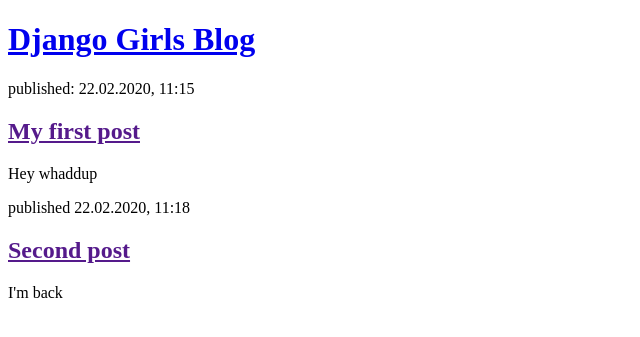
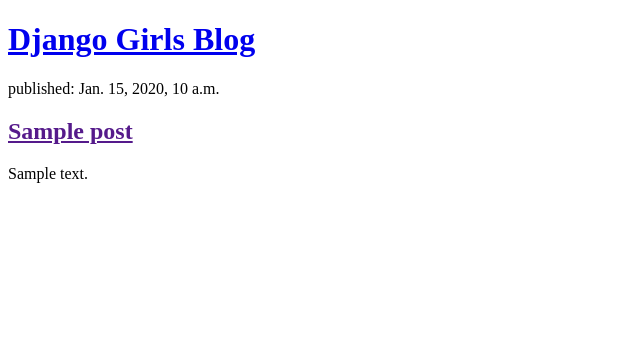
Before and after one commit to Hessonight/my-first-blog, a Django app: template blog/templates/blog/post_list.html in a window 1280 px wide. Shown: the top 337 px of the page, without its empty margins (0-640 px from the left). Run offline with Django 3.2, Linux system fonts and the light colour scheme; the template is opened without the code that fills it: most values are stand-ins (such as "Sample title", 1, 10 or a date in 2020).

Commit message:
modified template

```diff
--- a/blog/templates/blog/post_list.html
+++ b/blog/templates/blog/post_list.html
@@ -8,7 +8,7 @@
   <div>
    <h1><a href="/">Django Girls Blog</a></h1>
   </div>
-  <div>
+	  <!-- <div>
 	   <p>published: 22.02.2020, 11:15</p>
 	   <h2><a href="">My first post</a></h2>
 	   <p>Hey whaddup</p>
@@ -17,6 +17,13 @@
 	   <p>published 22.02.2020, 11:18</p>
 	   <h2><a href="">Second post</a></h2>
 	   <p>I'm back</p>
+	  </div> -->
+  {% for post in posts %}
+   <div>
+    <p>published: {{post.published_date}}</p>
+    <h2><a href="">{{post.title}}</a></h2>
+    <p>{{post.text|linebreaksbr}}</p>
    </div>
+  {% endfor %}
  </body>
 </html>
--- a/blog/views.py
+++ b/blog/views.py
@@ -1,4 +1,7 @@
 from django.shortcuts import render
+from django.utils import timezone
+from .models import Post
 
 def post_list(request):
-	return render(request, 'blog/post_list.html', {})
+	posts = Post.objects.filter(published_date__lte=timezone.now()).order_by('published_date')
+	return render(request, 'blog/post_list.html', {'posts': posts})
```
Lines whose indentation alone changed are shown as unchanged.
